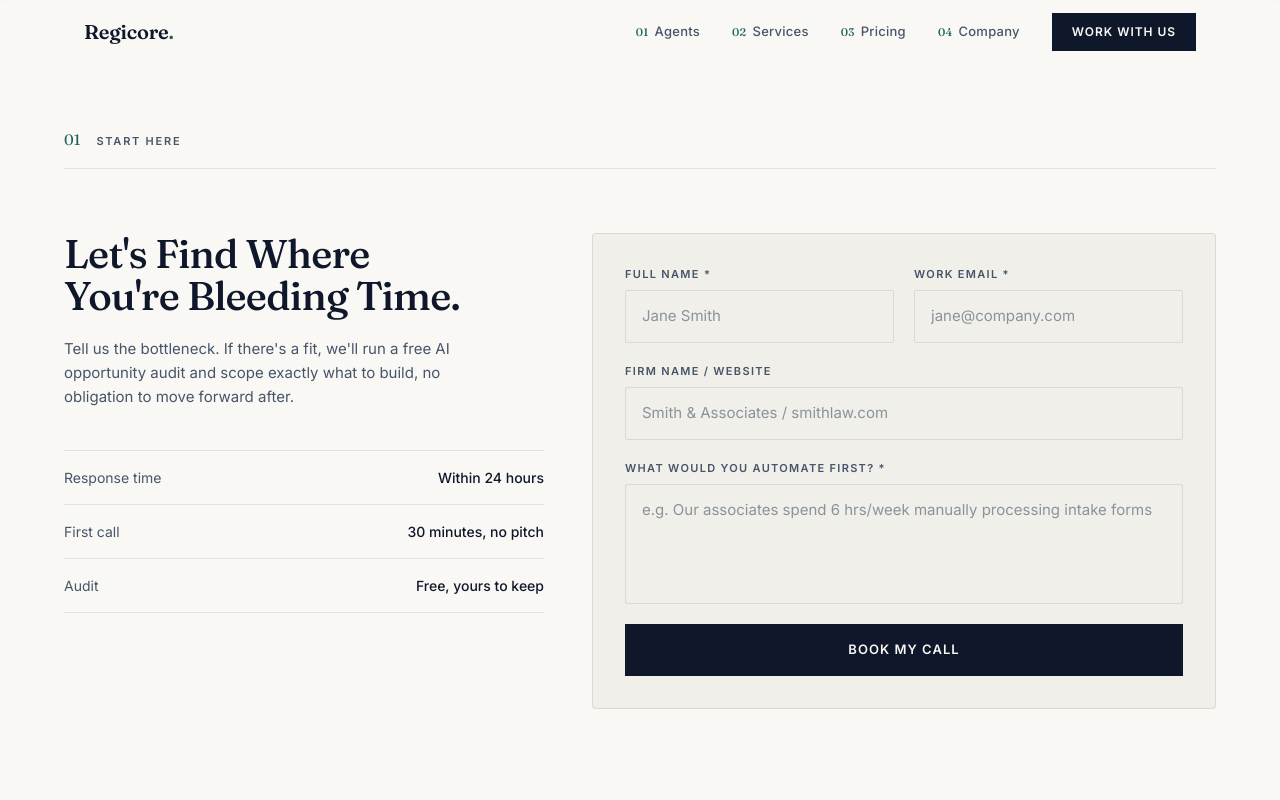
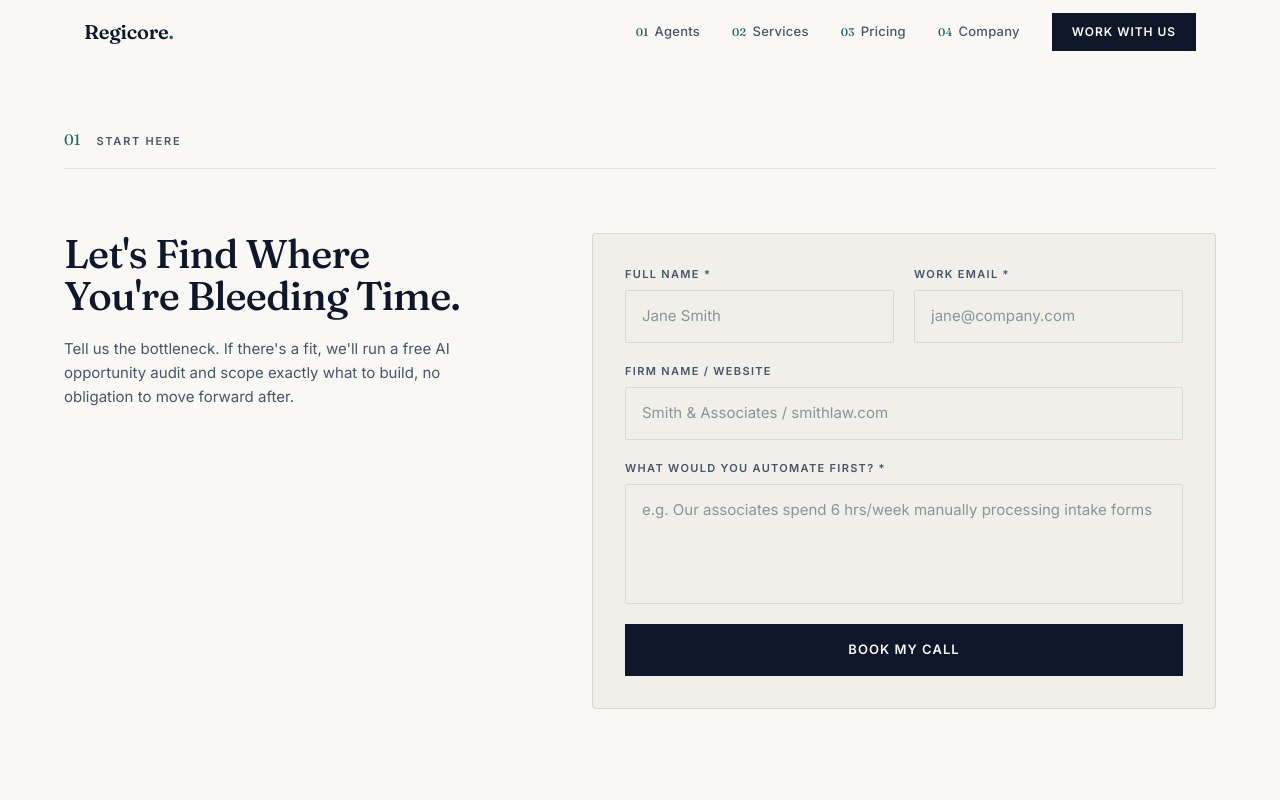
Before and after one commit to spectredad/Regicore, a Next.js app: page /start in a window 1280 px wide. Shown: the top 800 px of the page. Built offline with nearby package versions, Linux system fonts and the light colour scheme.

Commit message:
style: remove audit stats block from /start page

```diff
--- a/components/StartHere.tsx
+++ b/components/StartHere.tsx
@@ -56,18 +56,7 @@ export default function StartHere() {
               Tell us the bottleneck. If there&apos;s a fit, we&apos;ll run a free AI opportunity audit and scope exactly what to build, no obligation to move forward after.
             </p>
 
-            <div className="mt-10 border-t border-line">
-              {[
-                ["Response time", "Within 24 hours"],
-                ["First call", "30 minutes, no pitch"],
-                ["Audit", "Free, yours to keep"],
-              ].map(([k, v]) => (
-                <div key={k} className="flex justify-between items-baseline py-4 border-b border-line text-[14px]">
-                  <span className="text-muted">{k}</span>
-                  <span className="text-ink font-medium">{v}</span>
-                </div>
-              ))}
-            </div>
+
           </div>
 
           <div className="reveal">
```
